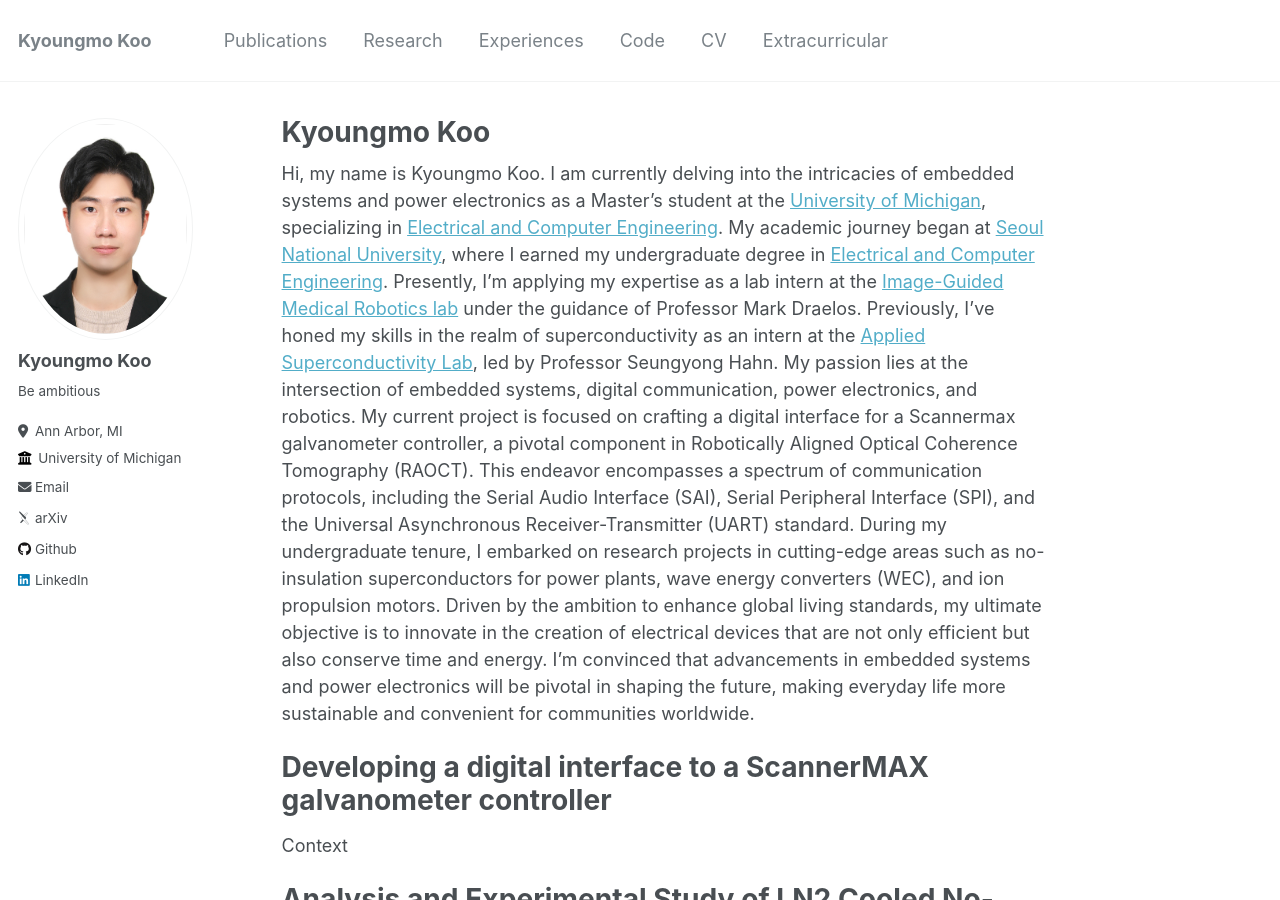
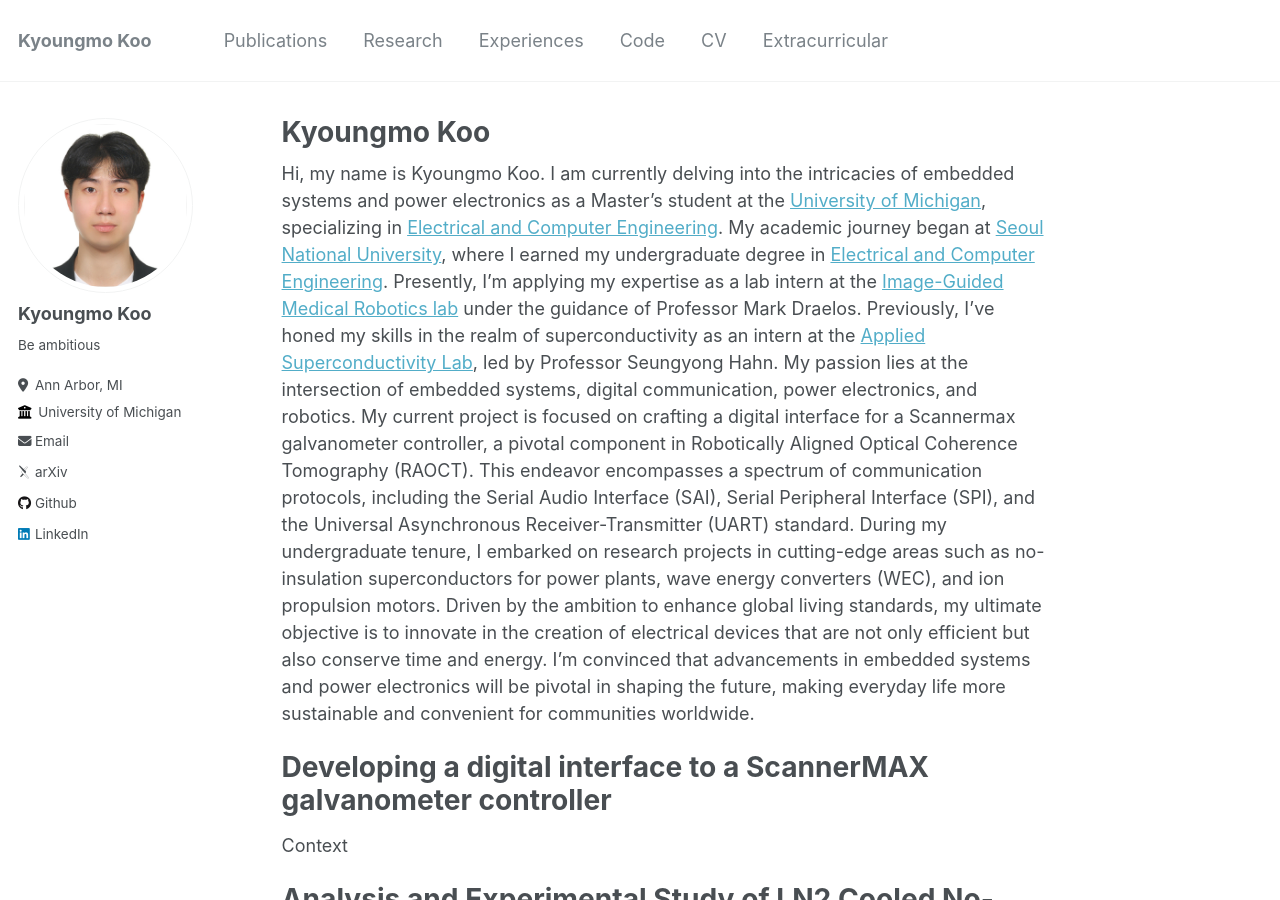
Before and after one commit to kyoungmokoo/kyoungmokoo.github.io, a Jekyll site: the page built from _pages/about.md, in a window 1280 px wide and 900 px high. Built offline with Jekyll 4.4.1, drawn with Linux system fonts in a browser that asks for light colours; some web fonts are replaced.

Commit message:
photo modified

```diff
--- a/_config.yml
+++ b/_config.yml
@@ -21,7 +21,7 @@ repository               : "academicpages/academicpages.github.io"
 #               Additional customization can be done by editing /_includes/author-profile.html
 author:
   # Biographic information
-  avatar           : "kmkoo_photo2.jpg"
+  avatar           : "kmkoo_photo_resized.jpg"
   name             : "Kyoungmo Koo"
   pronouns         : # example: "she/her"
   bio              : "Be ambitious"
```
Also changed, not shown: images/kmkoo_photo_resized.jpg (added).
